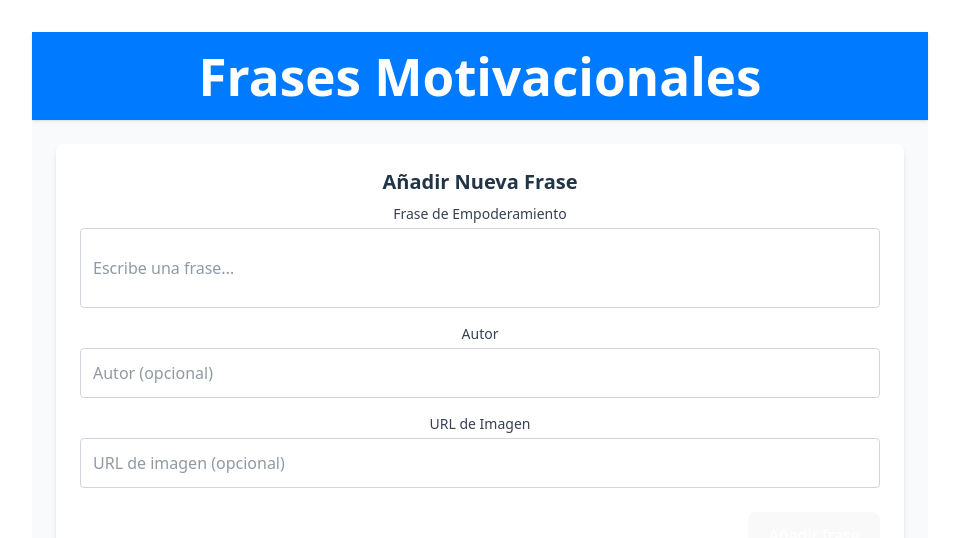
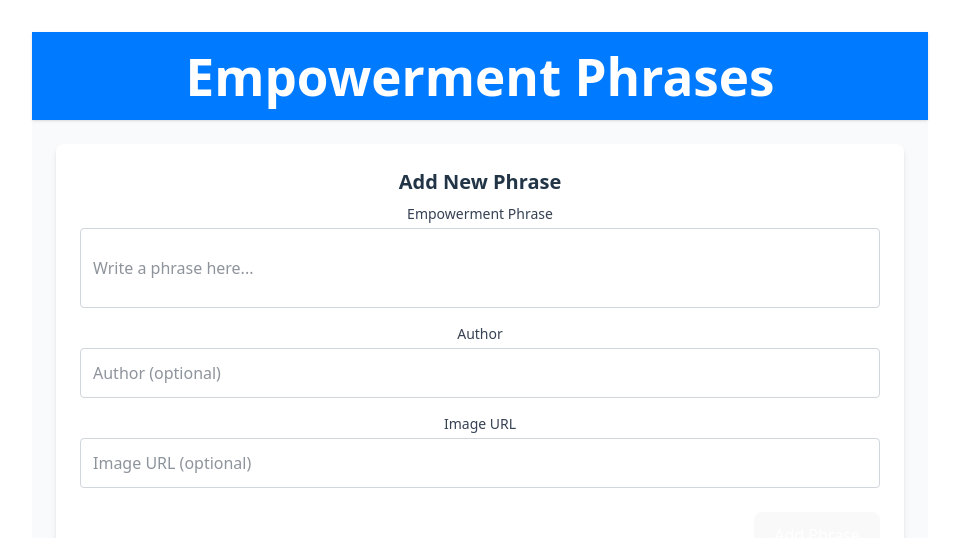
Before and after one commit to Nuclea88/Empowering-Phrases-App, a React (Vite) app: page / in a window 1280 px wide. Shown: the top 538 px of the page, without its empty margins (160-1119 px from the left). Built offline with nearby package versions, Linux system fonts and the light colour scheme.

Commit message:
fix: fixed words colour and translate to spaonsih into english

```diff
--- a/src/components/atoms/Input.jsx
+++ b/src/components/atoms/Input.jsx
@@ -1,20 +1,17 @@
+// src/components/atoms/Input.jsx
+
 import React from 'react';
 
-// El componente Input recibe props para controlar su valor y estado.
-const Input = ({ type = 'text', value, onChange, placeholder, className = '' }) => {
+const Input = ({ className = '', ...rest }) => {
 
-    // Estilos CSS básicos para el input.
-    const baseClasses = 'w-full p-3 border border-gray-300 rounded focus:outline-none focus:ring-2 focus:ring-[#007BFF]';
+    // 🚨 AÑADIR CLASE PARA EL COLOR DE TEXTO: text-gray-800
+    const baseClasses = 'w-full p-3 border border-gray-300 rounded focus:outline-none focus:ring-2 focus:ring-[#007BFF] text-gray-800';
 
-    // Combinamos las clases base y cualquier clase adicional.
     const allClasses = `${baseClasses} ${className}`;
 
     return (
         <input
-            type={type}
-            value={value}             // Valor controlado por el componente padre (el Formulario)
-            onChange={onChange}       // Función para actualizar el valor en el padre
-            placeholder={placeholder} // Texto que se muestra cuando está vacío
+            {...rest}
             className={allClasses}
         />
     );
--- a/src/components/organisms/PhraseForm.jsx
+++ b/src/components/organisms/PhraseForm.jsx
@@ -1,78 +1,89 @@
 // src/components/organisms/PhraseForm.jsx
 
+// Importar los hooks de React necesarios
 import React, { useState } from 'react';
+// Importar los átomos de la carpeta components
 import Input from '../atoms/Input';
 import Button from '../atoms/Button';
 
+// Este componente Organism maneja el estado local para el formulario de adición de frases.
 const PhraseForm = ({ onAdd }) => {
+  // Estado local para capturar los valores de los inputs (phrase, author, image)
   const [phrase, setPhrase] = useState('');
   const [author, setAuthor] = useState('');
   const [image, setImage] = useState('');
 
+  // Manejador del envío del formulario
   const handleSubmit = (e) => {
     e.preventDefault();
+    // Validación simple: la frase no puede estar vacía
     if (!phrase.trim()) return;
 
-    // Envía los datos al componente padre (App.jsx)
+    // Envía los datos al componente padre (App.jsx) a través del prop 'onAdd'
     onAdd({ text: phrase, author, image });
 
-    // Resetea el formulario
+    // Resetea el formulario después del envío exitoso
     setPhrase('');
     setAuthor('');
     setImage('');
   };
 
   return (
-    // Aplicamos estilos de card al formulario
+    // Aplicar estilos de tarjeta (card) al formulario (fondo blanco, sombra)
     <form onSubmit={handleSubmit} className="bg-white p-6 rounded-lg shadow-md space-y-4 mb-6">
-      <h2 className="text-xl font-semibold mb-2">Añadir Nueva Frase</h2>
+      <h2 className="text-xl font-semibold mb-2">Add New Phrase</h2>
+      <div>
 
-      <div>
         <label htmlFor="input-phrase" className="block text-sm font-medium text-gray-700 mb-1">
-          Frase de Empoderamiento
+          Empowerment Phrase
         </label>
         <Input
           id="input-phrase"
           value={phrase}
           onChange={(e) => setPhrase(e.target.value)}
-          placeholder="Escribe una frase..."
+          // PLACEHOLDER
+          placeholder="Write a phrase here..."
           required
           // Estilo para hacerlo más alto
           className="h-20 resize-none"
         />
       </div>
 
+
       <div>
         <label htmlFor="input-author" className="block text-sm font-medium text-gray-700 mb-1">
-          Autor
+          Author
         </label>
         <Input
           id="input-author"
           value={author}
           onChange={(e) => setAuthor(e.target.value)}
-          placeholder="Autor (opcional)"
+          // PLACEHOLDER
+          placeholder="Author (optional)"
         />
       </div>
 
       <div>
         <label htmlFor="input-image" className="block text-sm font-medium text-gray-700 mb-1">
-          URL de Imagen
+          Image URL
         </label>
         <Input
           id="input-image"
           value={image}
           onChange={(e) => setImage(e.target.value)}
-          placeholder="URL de imagen (opcional)"
+          // PLACEHOLDER
+          placeholder="Image URL (optional)"
         />
       </div>
 
       <div className="flex justify-end pt-2">
         <Button
           type="submit"
-          // Aplicamos el estilo de color Success definido: Verde para Guardar
+          // Aplicar el estilo de color Success definido: Verde para Añadir
           className="bg-[#2ECC71] text-white hover:bg-[#27ae60] transition duration-200"
         >
-          Añadir frase
+
+          Add Phrase
         </Button>
       </div>
     </form>
--- a/src/components/organisms/PhraseList.jsx
+++ b/src/components/organisms/PhraseList.jsx
@@ -3,7 +3,7 @@ import PhraseCard from '../molecules/PhraseCard';
 
 const PhraseList = ({ phrases, onUpdate, onDelete }) => {
   if (!phrases.length) {
-    return <p className="text-center text-gray-600">No hay frases todavía.</p>;
+    return <p className="text-center text-gray-600">There are no phrases yet.</p>;
   }
 
   return (
--- a/src/components/templates/AppLayout.jsx
+++ b/src/components/templates/AppLayout.jsx
@@ -4,7 +4,7 @@ const AppLayout = ({ children }) => {
   return (
     <div className="min-h-screen bg-gray-50">
       <header className="bg-[#007BFF] text-white p-4 shadow">
-        <h1 className="text-xl font-bold">Frases Motivacionales</h1>
+        <h1 className="text-xl font-bold">Empowerment Phrases</h1>
       </header>
 
       <main className="max-w-4xl mx-auto p-6">
@@ -12,7 +12,7 @@ const AppLayout = ({ children }) => {
       </main>
 
       <footer className="text-center text-gray-500 p-4 border-t mt-6">
-        © 2025 Mi App de Frases
+        © 2025 My Phrases App
       </footer>
     </div>
   );
```
